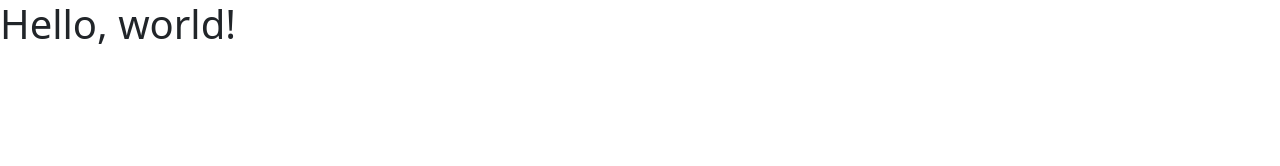
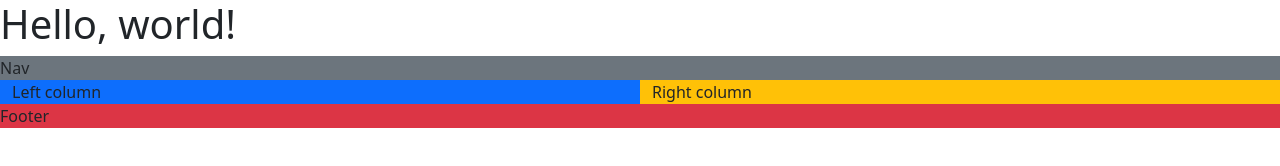
Before and after one commit to willmchristensen/collab-practice, a plain HTML site: page index.html in a window 1280 px wide. Drawn offline with nearby package versions, Linux system fonts and the light colour scheme; files that its build step writes are made by us from their sources.

Commit message:
takehomechallenge

```diff
--- a/index.html
+++ b/index.html
@@ -13,7 +13,14 @@
   </head>
   <body>
     <h1>Hello, world!</h1>
-
+    <section class="container-fluid">
+    <nav class="row col bg-secondary">Nav</nav>
+    <div class="row">
+      <div class="col bg-primary">Left column</div>
+      <div class="col bg-warning">Right column</div>
+    </div>
+    <div class="row bg-danger">Footer</div>
+    </section>
     <!-- Optional JavaScript; choose one of the two! -->
 
     <!-- Option 1: Bootstrap Bundle with Popper -->
```
